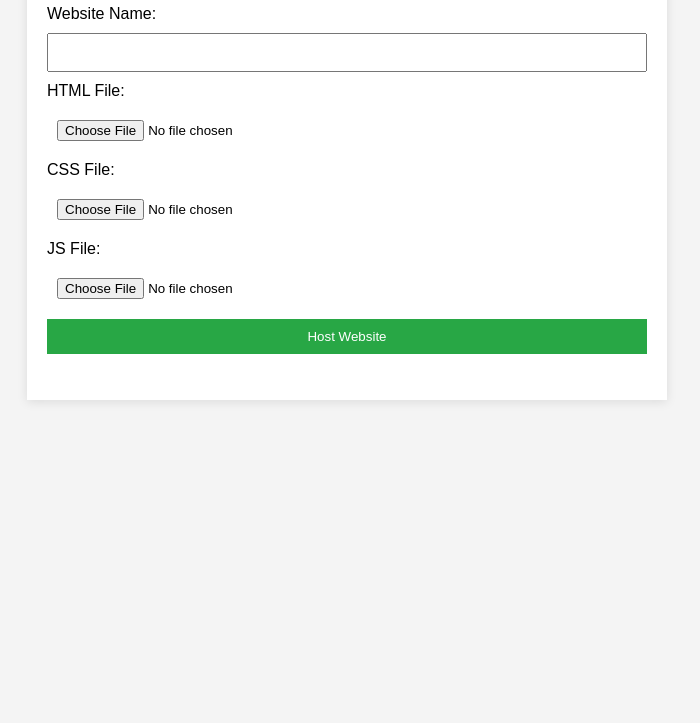
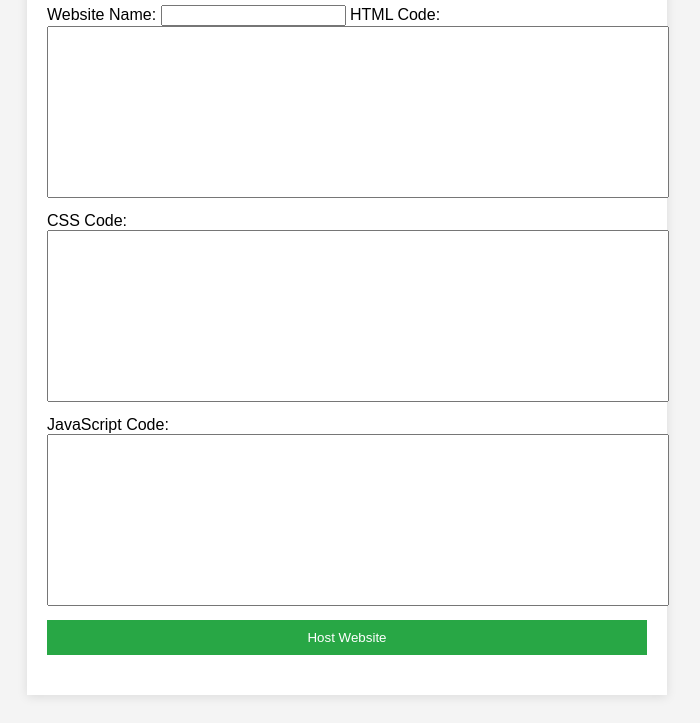
Before and after one commit to CalestialAshley35/Host, a plain HTML site: page index.html in a window 1280 px wide. Shown: the part 121-844 px from the top of the page, without its empty margins (293-993 px from the left). Before the commit the page ends 800 px from the top, so only its background shows below. Drawn offline with Linux system fonts and the light colour scheme.

Commit message:
Update index.html

```diff
--- a/index.html
+++ b/index.html
@@ -3,7 +3,7 @@
 <head>
     <meta charset="UTF-8">
     <meta name="viewport" content="width=device-width, initial-scale=1.0">
-  <title>Hostonic - Host Your Website</title>
+    <title>Hostonic - Write and Host Your Website</title>
     <style>
         body {
             font-family: Arial, sans-serif;
@@ -21,40 +21,42 @@
             text-align: center;
             margin-bottom: 20px;
         }
-    form {
-      display: flex;
-      flex-direction: column;
-    }
-    label {
+        textarea {
+            width: 100%;
+            height: 150px;
             margin-bottom: 10px;
-    }
-    input, button {
             padding: 10px;
-      margin-bottom: 10px;
+            resize: none;
         }
         button {
+            padding: 10px;
             background-color: #28a745;
             color: white;
             border: none;
             cursor: pointer;
+            width: 100%;
+        }
+        #responseMessage {
+            margin-top: 20px;
+            text-align: center;
         }
     </style>
 </head>
 <body>
     <div class="container">
-    <h1>Host Your Website</h1>
-    <form id="uploadForm" enctype="multipart/form-data">
+        <h1>Write and Host Your Website</h1>
+        <form id="codeForm">
             <label for="website-name">Website Name:</label>
             <input type="text" id="website-name" name="website-name" required>
 
-      <label for="html-file">HTML File:</label>
-      <input type="file" id="html-file" name="html-file" accept=".html" required>
+            <label for="html-code">HTML Code:</label>
+            <textarea id="html-code" name="html-code" required></textarea>
 
-      <label for="css-file">CSS File:</label>
-      <input type="file" id="css-file" name="css-file" accept=".css">
+            <label for="css-code">CSS Code:</label>
+            <textarea id="css-code" name="css-code"></textarea>
 
-      <label for="js-file">JS File:</label>
-      <input type="file" id="js-file" name="js-file" accept=".js">
+            <label for="js-code">JavaScript Code:</label>
+            <textarea id="js-code" name="js-code"></textarea>
 
             <button type="submit">Host Website</button>
         </form>
@@ -63,14 +65,21 @@
     </div>
 
     <script>
-    const form = document.getElementById('uploadForm');
+        const form = document.getElementById('codeForm');
         form.addEventListener('submit', async (event) => {
             event.preventDefault();
 
-      const formData = new FormData(form);
-      const response = await fetch('/upload', {
+            const websiteName = document.getElementById('website-name').value;
+            const htmlCode = document.getElementById('html-code').value;
+            const cssCode = document.getElementById('css-code').value;
+            const jsCode = document.getElementById('js-code').value;
+
+            const response = await fetch('/host', {
                 method: 'POST',
-        body: formData
+                headers: {
+                    'Content-Type': 'application/json'
+                },
+                body: JSON.stringify({ websiteName, htmlCode, cssCode, jsCode })
             });
 
             const result = await response.json();
```
Lines whose indentation alone changed are shown as unchanged.
